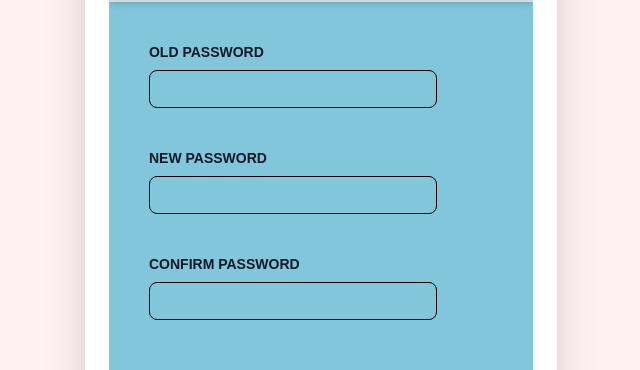
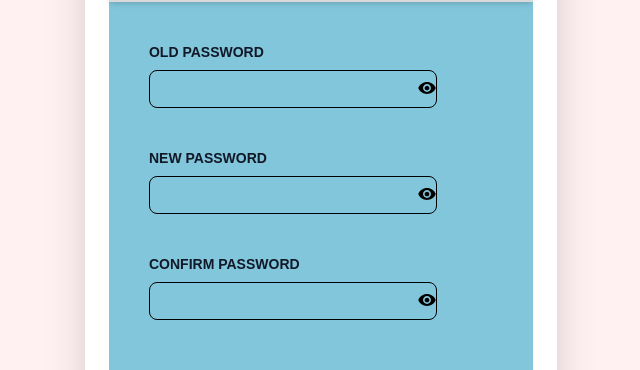
Before and after one commit to visioninhope/9xpro-betting-site, a React (Vite) app: page /changepassword in a window 1280 px wide. Shown: the part 218-588 px from the top of the page, without its empty margins (319-959 px from the left). Built offline with nearby package versions, Linux system fonts and the light colour scheme.

Commit message:
show/hide password input box logic added, separated as a component

```diff
--- a/package.json
+++ b/package.json
@@ -10,6 +10,7 @@
     "preview": "vite preview"
   },
   "dependencies": {
+    "@tailwindcss/forms": "^0.5.7",
     "react": "^18.2.0",
     "react-dom": "^18.2.0",
     "react-icons": "^4.12.0",
--- /dev/null
+++ b/src/components/PasswordInput.jsx
@@ -0,0 +1,32 @@
+import React, { useState } from "react";
+import { IoMdEye, IoMdEyeOff } from "react-icons/io";
+
+function PasswordApp() {
+  const [open, setOpen] = useState(false);
+
+  // handle toggle
+
+  const handleToggle = () => {
+    setOpen(!open);
+  };
+
+  return (
+    <>
+      <div className="relative w-full">
+        <input
+          type={open === false ? "password" : "text"}
+          className="bg-[#82c6db] border border-black text-gray-900 text-sm rounded-lg focus:ring-blue-500 focus:border-blue-500 block  p-2 w-3/4 "
+        />
+        <div className="absolute text-xl top-2 right-24">
+          {open === false ? (
+            <IoMdEye onClick={handleToggle} />
+          ) : (
+            <IoMdEyeOff onClick={handleToggle} />
+          )}
+        </div>
+      </div>
+    </>
+  );
+}
+
+export default PasswordApp;
--- a/src/pages/Allgames.jsx
+++ b/src/pages/Allgames.jsx
@@ -13,7 +13,7 @@ function Allgames() {
         {/* Hero Section */}
         <div className="relative bg-[#82c6db] w-full pb-8 min-h-full">
           <div className="bg-[#d9d9d9] w-full h-11 mt-4 md:h-14 md:mt-8 shadow-md flex ">
-            <Link to ="/">
+            <Link to="/">
               <IoReturnUpBackSharp className="flex w-6 h-6 mt-2 ml-2 md:w-9 md:h-9" />
             </Link>
 
--- a/src/pages/ChangePassword.jsx
+++ b/src/pages/ChangePassword.jsx
@@ -2,6 +2,7 @@ import React from "react";
 import Header from "../components/Header";
 import { IoReturnUpBackSharp } from "react-icons/io5";
 import { Link } from "react-router-dom";
+import PasswordApp from "../components/PasswordInput";
 
 function ChangePassword() {
   return (
@@ -23,15 +24,13 @@ function ChangePassword() {
               </span>
             </div>
 
-            <div className="flex flex-col items-start justify-center mx-auto mt-10 mb-6 ml-10 ">
+            <div className="flex flex-col items-start justify-center mx-auto mt-10 mb-6 ml-10">
               <label className="items-start justify-start block mb-2 text-sm font-semibold text-gray-900 text">
                 OLD PASSWORD
               </label>
 
-              <input
-                type="text"
-                className="bg-[#82c6db] border border-black text-gray-900 text-sm rounded-lg focus:ring-blue-500 focus:border-blue-500 block w-3/4 p-2"
-              />
+              <PasswordApp />
+
             </div>
 
             <div className="flex flex-col items-start justify-center mx-auto mt-10 mb-6 ml-10 ">
@@ -39,10 +38,10 @@ function ChangePassword() {
                 NEW PASSWORD
               </label>
 
-              <input
-                type="text"
-                className="bg-[#82c6db] border border-black text-gray-900 text-sm rounded-lg focus:ring-blue-500 focus:border-blue-500 block w-3/4 p-2"
-              />
+
+              <PasswordApp />
+
+
             </div>
 
             <div className="flex flex-col items-start justify-center mx-auto mt-10 mb-6 ml-10 ">
@@ -50,10 +49,8 @@ function ChangePassword() {
                 CONFIRM PASSWORD
               </label>
 
-              <input
-                type="text"
-                className="bg-[#82c6db] border border-black text-gray-900 text-sm rounded-lg focus:ring-blue-500 focus:border-blue-500 block w-3/4 p-2"
-              />
+              <PasswordApp />
+
             </div>
           </div>
         </div>
--- a/tailwind.config.js
+++ b/tailwind.config.js
@@ -8,5 +8,5 @@ export default {
     },
     extend: {},
   },
-  plugins: [],
+  plugins: [require("@tailwindcss/forms")],
 };
```
Also changed, not shown: 1 other file (tests, documents, lock files or other folders).
